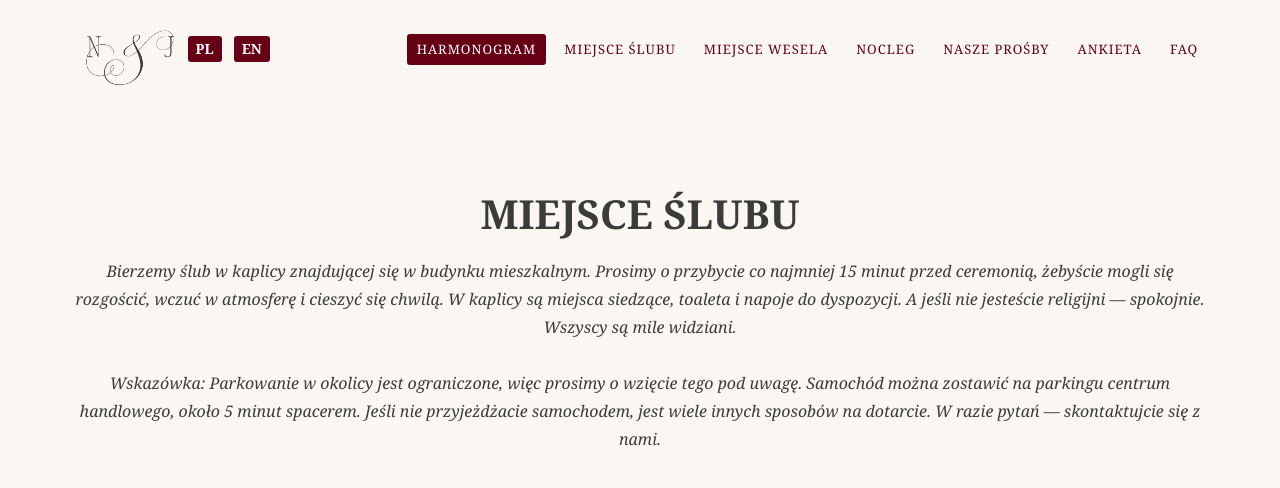
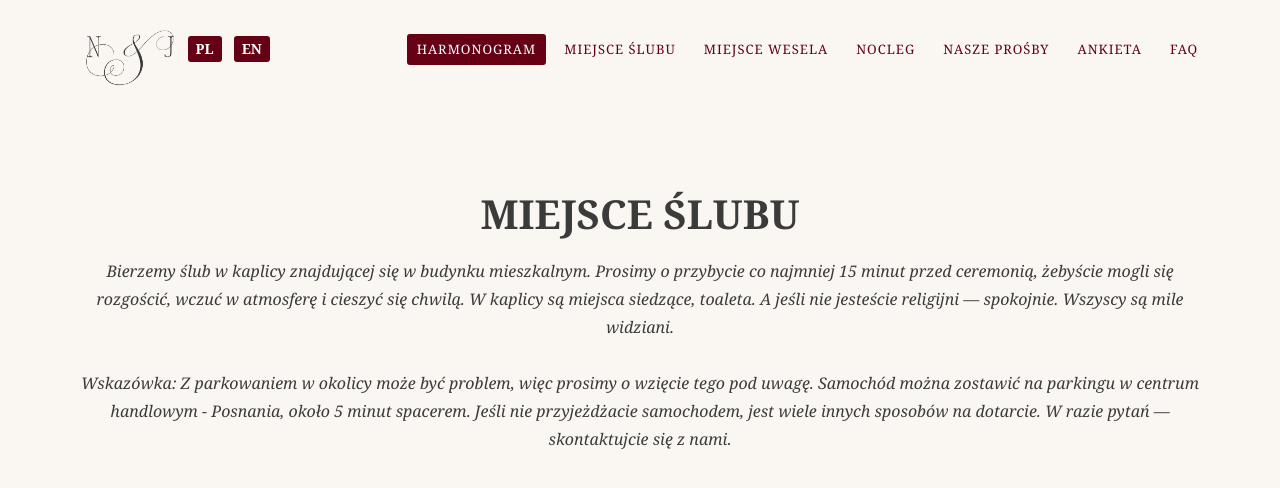
Before and after one commit to iakubluczak/iakubluczak.github.io, a Jekyll site: the page built from _pl_pages/index.html, in a window 1280 px wide and 900 px high, scrolled down 1666 px, cut to the strip 0-524 px from the top of the window. Shown: the top 488 px of the strip. Built offline with Jekyll 4.4.1, drawn with Linux system fonts in a browser that asks for light colours; some web fonts are replaced.

Commit message:
Update venue.html

```diff
--- a/_includes/pl_data/venue.html
+++ b/_includes/pl_data/venue.html
@@ -5,10 +5,10 @@
             <div class="col-lg-12 text-center">
                 <h2 class="section-heading">Miejsce Ślubu</h2>
                 <h3 class="section-subheading text-muted">Bierzemy ślub w kaplicy znajdującej się w budynku mieszkalnym. Prosimy o przybycie co najmniej 15 minut przed ceremonią, żebyście mogli się rozgościć, wczuć w atmosferę i cieszyć się chwilą.
-                    W kaplicy są miejsca siedzące, toaleta i napoje do dyspozycji. A jeśli nie jesteście religijni — spokojnie. Wszyscy są mile widziani.
+                    W kaplicy są miejsca siedzące, toaleta. A jeśli nie jesteście religijni — spokojnie. Wszyscy są mile widziani.
                     <br>
                     <br>
-                    Wskazówka: Parkowanie w okolicy jest ograniczone, więc prosimy o wzięcie tego pod uwagę. Samochód można zostawić na parkingu centrum handlowego, około 5 minut spacerem. Jeśli nie przyjeżdżacie samochodem, jest wiele innych sposobów na dotarcie. W razie pytań — skontaktujcie się z nami.
+                    Wskazówka: Z parkowaniem w okolicy może być problem, więc prosimy o wzięcie tego pod uwagę. Samochód można zostawić na parkingu w centrum handlowym - Posnania, około 5 minut spacerem. Jeśli nie przyjeżdżacie samochodem, jest wiele innych sposobów na dotarcie. W razie pytań — skontaktujcie się z nami.
                 </h3>
             </div>
         </div>
```
